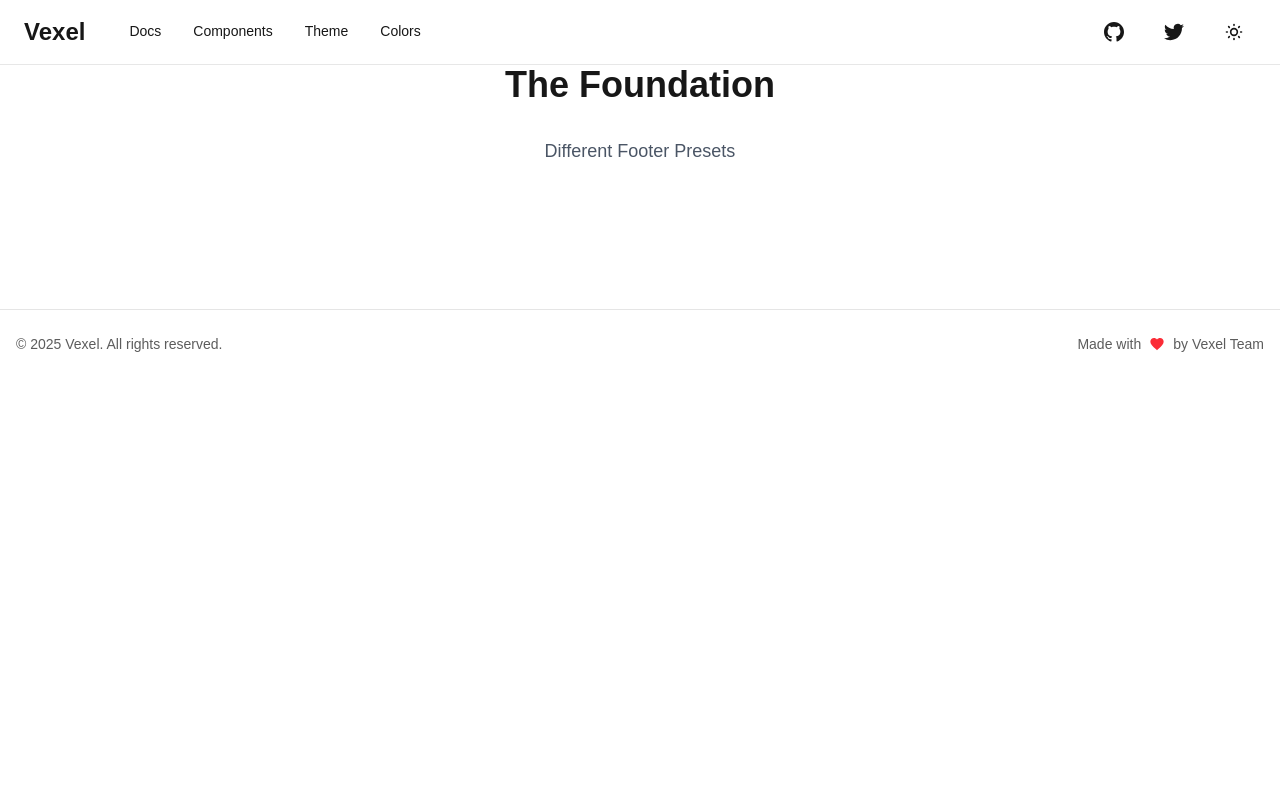
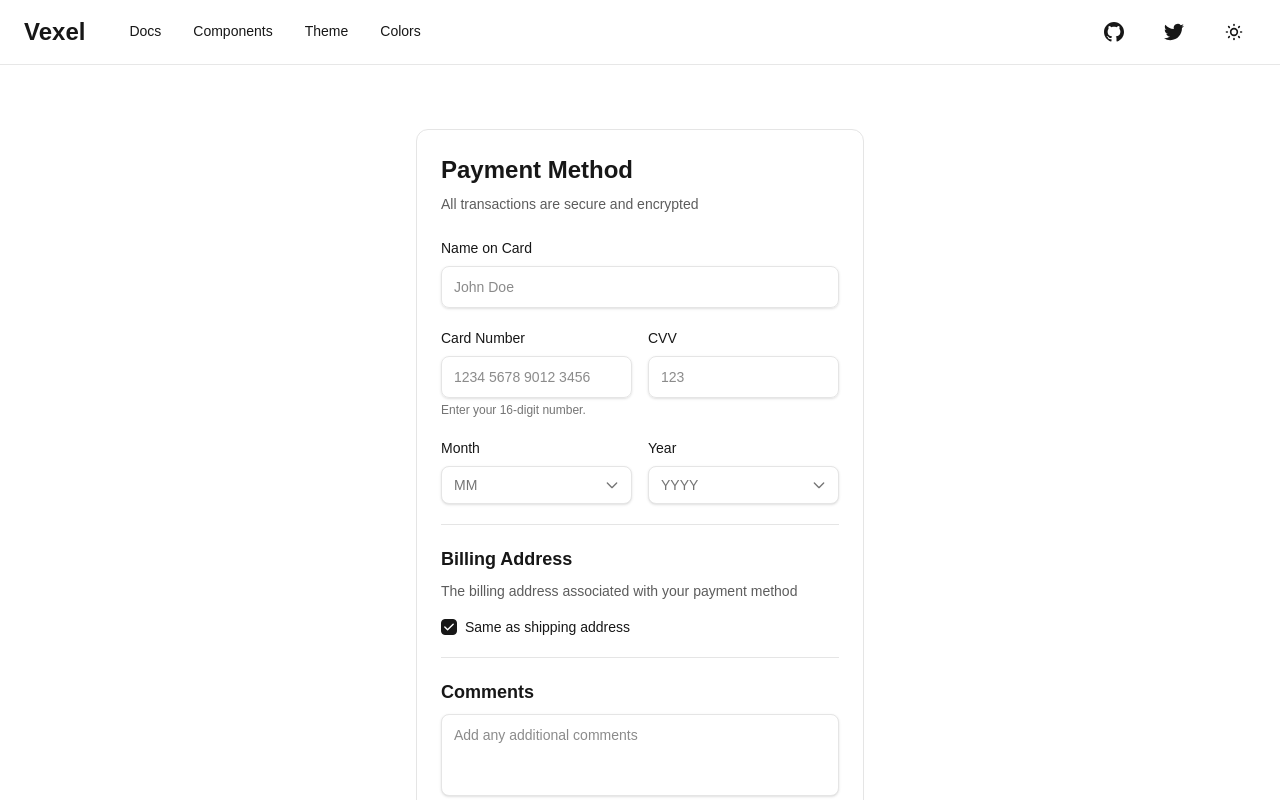
Before and after one commit to sanwalsulehri/mokri, a Next.js app: page / in a window 1280 px wide. Shown: the top 800 px of the page. Built offline with nearby package versions, Linux system fonts and the light colour scheme.

Commit message:
some-work

```diff
--- a/app/comp/page.tsx
+++ b/app/comp/page.tsx
@@ -443,7 +443,7 @@ function CompPageContent() {
         <Badge variant="destructive">Click me</Badge>
       </div>
       <div className="space-y-2">
-        <Input />
+        <Input bg={true} />
         <Input isLabel={true} label="Name" />
         <Input isWithIcon={true} />
         <Input isWithButton={true} buttonText="Submit" />
--- a/app/page.tsx
+++ b/app/page.tsx
@@ -1,5 +1,8 @@
+'use client';
+
 import { Navbar } from "../components/navbar";
 import { Footer } from "../components/footer";
+import { PaymentForm } from "../components/ui/payment-form";
 
 // Define presets directly in this file to test
 const FooterPresets = {
@@ -25,20 +28,16 @@ const FooterPresets = {
 
 export default function Home() {
   return (
-   <div className="">
+   <div className="min-h-screen bg-gradient-to-br from-background via-background to-background/50">
      <Navbar />
-     <div className="flex items-center justify-center ">
-       <div className="text-center">
-         <h1 className="text-4xl font-bold mb-8">The Foundation</h1>
-         <p className="text-lg text-gray-600 mb-12">Different Footer Presets</p>
-       </div>
+     <div className="py-16">
+       <PaymentForm
+         onSubmit={(data) => console.log('Payment form submitted:', data)}
+       />
      </div>
 
      {/* Minimal Footer */}
-       <Footer {...FooterPresets.minimal} />
-
-
-
+     <Footer {...FooterPresets.minimal} />
    </div>
   );
 }
--- a/components/ui/button-group.tsx
+++ b/components/ui/button-group.tsx
@@ -93,7 +93,7 @@ export function ButtonGroupItem({
       onClick={onClick}
       disabled={disabled}
       className={`${variantClasses[variant]} ${active ? 'shadow-sm' : ''} text-xs sm:text-sm px-2 py-1 sm:px-3 sm:py-2 ${className}`}
-      bg={false}
+      secondary={true}
     >
       {children}
     </Button>
@@ -117,7 +117,7 @@ export function BorderedButtonGroup({
 
   const getButtonVariantClasses = (variant: string, active: boolean) => {
     const baseClasses = {
-      default: active ? 'bg-foreground text-background' : 'bg-transparent text-foreground hover:bg-foreground/10',
+      default: active ? 'bg-foreground text-background' : 'bg-muted/50 text-foreground hover:bg-muted/70',
       primary: active ? 'bg-blue-600 text-white' : 'bg-transparent text-blue-600 hover:bg-blue-50',
       secondary: active ? 'bg-gray-600 text-white' : 'bg-transparent text-gray-600 hover:bg-gray-50',
       destructive: active ? 'bg-red-600 text-white' : 'bg-transparent text-red-600 hover:bg-red-50',
@@ -165,7 +165,7 @@ export function BorderedButtonGroup({
                 cursor-pointer leading-tight
                 font-medium transition-all duration-200 ease-in-out
                 focus:outline-none
-                bg-transparent text-foreground hover:bg-foreground/10
+                bg-muted/50 text-foreground hover:bg-muted/70
                 border-l border-border rounded-r-lg overflow-hidden
                 ${disabled ? 'opacity-50 cursor-not-allowed pointer-events-none' : ''}
               `}
--- a/components/ui/checkbox.tsx
+++ b/components/ui/checkbox.tsx
@@ -101,7 +101,7 @@ export function Checkbox({
       <label
         htmlFor={id}
         className={`
-          flex items-center justify-center
+          flex items-center
           ${sizeClasses[size].spacing}
           ${sizeClasses[size].label}
           text-foreground
--- a/components/ui/input.tsx
+++ b/components/ui/input.tsx
@@ -5,7 +5,7 @@ import { Button } from './button';
 interface InputProps {
   label?: string;
   placeholder?: string;
-  type?: 'text' | 'email' | 'password' | 'number' | 'tel' | 'url';
+  type?: 'text' | 'email' | 'password' | 'number' | 'tel' | 'url' | 'file';
   isLabel?: boolean;
   isWithIcon?: boolean;
   customIcon?: React.ReactNode;
@@ -19,6 +19,8 @@ interface InputProps {
   onButtonClick?: () => void;
   buttonText?: string;
   disabled?: boolean;
+  bg?: boolean;
+  accept?: string;
 }
 
 export function Input({
@@ -37,7 +39,9 @@ export function Input({
   onKeyDown,
   onButtonClick,
   buttonText = "Submit",
-  disabled = false
+  disabled = false,
+  bg = false,
+  accept
 }: InputProps) {
 
   return (
@@ -83,7 +87,8 @@ export function Input({
             onBlur={onBlur}
             onKeyDown={onKeyDown}
             disabled={disabled}
-            className={`w-full bg-background border font-medium placeholder:font-medium border-border rounded-lg text-sm text-foreground placeholder:text-muted-foreground focus:outline-none focus:ring-3  focus:ring-ring focus:border-focusborder focus:ring-offset-[.2px] focus:outline-none  transition-all duration-300 ease-out shadow hover:border-border disabled:opacity-50 disabled:cursor-not-allowed ${
+            accept={accept}
+            className={`w-full ${bg ? 'bg-muted/30' : 'bg-transparent'} border font-medium placeholder:font-medium border-border rounded-lg text-sm text-foreground placeholder:text-muted-foreground focus:outline-none focus:ring-3  focus:ring-ring focus:border-focusborder focus:ring-offset-[.2px] focus:outline-none  transition-all duration-300 ease-out shadow hover:border-border disabled:opacity-50 disabled:cursor-not-allowed ${
               isWithIcon ? 'pl-8' : 'pl-3'
             } py-2.5 ${className}`}
           />
--- /dev/null
+++ b/components/ui/payment-form.tsx
@@ -0,0 +1,147 @@
+'use client';
+
+import React, { useState } from 'react';
+import { Input } from './input';
+import { TextArea } from './textarea';
+import { DropDown } from './dropdown';
+import { Checkbox } from './checkbox';
+import { Button } from './button';
+
+interface PaymentFormProps {
+  onSubmit?: (data: any) => void;
+  className?: string;
+}
+
+export function PaymentForm({
+  onSubmit,
+  className = ""
+}: PaymentFormProps) {
+  const [formData, setFormData] = useState({
+    cardName: '',
+    cardNumber: '',
+    cvv: '',
+    month: '',
+    year: '',
+    sameAsShipping: true,
+    comments: ''
+  });
+
+  const handleInputChange = (field: string, value: any) => {
+    setFormData(prev => ({ ...prev, [field]: value }));
+  };
+
+  const handleSubmit = (e: React.FormEvent) => {
+    e.preventDefault();
+    onSubmit?.(formData);
+  };
+
+  const months = Array.from({ length: 12 }, (_, i) => i + 1);
+  const currentYear = new Date().getFullYear();
+  const years = Array.from({ length: 10 }, (_, i) => currentYear + i);
+
+  return (
+    <div className={`max-w-md mx-auto ${className}`}>
+      <div className="bg-background rounded-xl border border-border p-6">
+          <h2 className="text-2xl font-bold text-foreground mb-2">Payment Method</h2>
+          <p className="text-sm text-foreground/70 mb-6">All transactions are secure and encrypted</p>
+
+          <form onSubmit={handleSubmit} className="space-y-5">
+            {/* Name on Card */}
+            <Input
+              label="Name on Card"
+              isLabel={true}
+              placeholder="John Doe"
+              value={formData.cardName}
+              onChange={(e) => handleInputChange('cardName', e.target.value)}
+            />
+
+            {/* Card Number and CVV */}
+            <div className="grid grid-cols-2 gap-4">
+              <div>
+                <Input
+                  label="Card Number"
+                  isLabel={true}
+                  placeholder="1234 5678 9012 3456"
+                  value={formData.cardNumber}
+                  onChange={(e) => handleInputChange('cardNumber', e.target.value)}
+                />
+                <p className="text-xs text-foreground/60 mt-1">Enter your 16-digit number.</p>
+              </div>
+
+              <Input
+                label="CVV"
+                isLabel={true}
+                placeholder="123"
+                value={formData.cvv}
+                onChange={(e) => handleInputChange('cvv', e.target.value)}
+              />
+            </div>
+
+            {/* Month and Year */}
+            <div className="grid grid-cols-2 gap-4">
+              <DropDown
+                label="Month"
+                placeholder="MM"
+                value={formData.month}
+                onChange={(value) => handleInputChange('month', value)}
+                options={months.map(month => ({
+                  value: month.toString().padStart(2, '0'),
+                  label: month.toString().padStart(2, '0')
+                }))}
+              />
+
+              <DropDown
+                label="Year"
+                placeholder="YYYY"
+                value={formData.year}
+                onChange={(value) => handleInputChange('year', value)}
+                options={years.map(year => ({
+                  value: year.toString(),
+                  label: year.toString()
+                }))}
+              />
+            </div>
+
+            {/* Billing Address Section */}
+            <div className="border-t border-border w-full pt-5 mt-5">
+              <h3 className="text-lg font-semibold text-foreground mb-2">Billing Address</h3>
+              <p className="text-sm text-foreground/70 mb-4">
+                The billing address associated with your payment method
+              </p>
+
+              <Checkbox
+                checked={formData.sameAsShipping}
+                onChange={(checked) => handleInputChange('sameAsShipping', checked)}
+                label="Same as shipping address"
+                size="md"
+              />
+            </div>
+
+            {/* Comments Section */}
+            <div className="border-t border-border pt-5 mt-5">
+              <h3 className="text-lg font-semibold text-foreground mb-2">Comments</h3>
+              <TextArea
+                placeholder="Add any additional comments"
+                value={formData.comments}
+                onChange={(e) => handleInputChange('comments', e.target.value)}
+                rows={3}
+              />
+            </div>
+
+            {/* Action Buttons */}
+            <div className="flex justify-end gap-3 pt-6">
+              <Button
+                type="button"
+                bg={false}
+              >
+                Cancel
+              </Button>
+              <Button type="submit">
+                Submit
+              </Button>
+            </div>
+          </form>
+      </div>
+    </div>
+  );
+}
--- a/components/ui/select.tsx
+++ b/components/ui/select.tsx
@@ -36,7 +36,7 @@ export function Select({
           value={value}
           onChange={onChange}
           disabled={disabled}
-          className={`w-full bg-background border font-medium border-border rounded-lg text-sm text-foreground focus:outline-none focus:ring-3 focus:ring-ring focus:border-focusborder focus:ring-offset-[.2px] transition-all duration-300 ease-out shadow hover:border-border disabled:opacity-50 disabled:cursor-not-allowed px-3 py-2.5 appearance-none ${className}`}
+          className={`w-full bg-background border font-medium border-border rounded-lg text-sm text-foreground focus:outline-none transition-all duration-300 ease-out shadow hover:border-border disabled:opacity-50 disabled:cursor-not-allowed px-3 py-2.5 appearance-none ${className}`}
         >
           <option value="" disabled>{placeholder}</option>
           {children}
```
